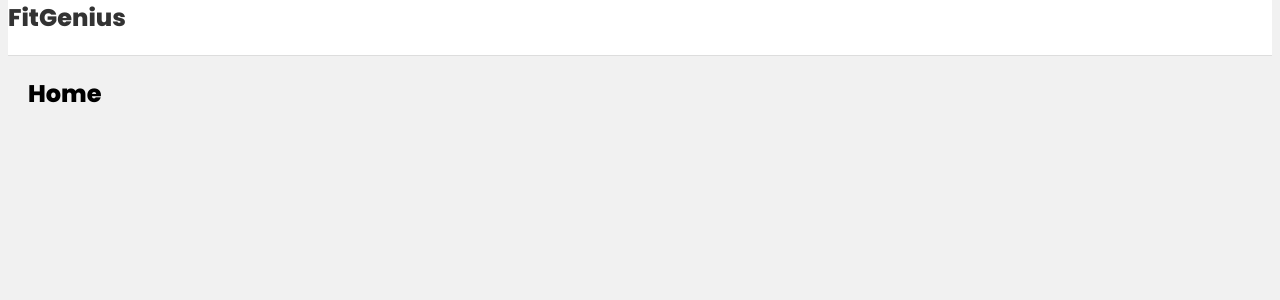
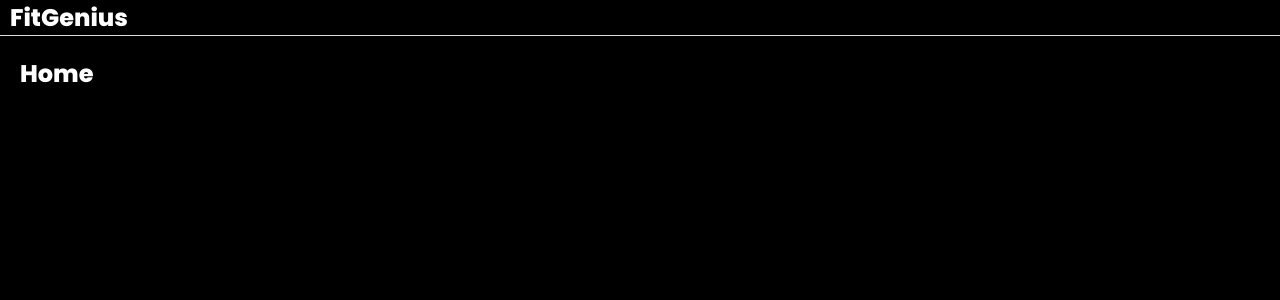
Before and after one commit to Tejas-Thind/FitGenius, a JavaScript app in the folder frontend/: page / in a window 1280 px wide. Shown: the top 300 px of the page. Built offline with nearby package versions, Linux system fonts and the light colour scheme; the HTML template or start-up script is replaced by a standard one.

Commit message:
made backround all black

```diff
--- a/frontend/src/index.css
+++ b/frontend/src/index.css
@@ -1,25 +1,31 @@
 /* Google Font */
-@import url('https://fonts.googleapis.com/css2?family=Poppins:wght@300;400;500;600;800&family=VT323&display=swap');
+@import url("https://fonts.googleapis.com/css2?family=Poppins:wght@300;400;500;600;800&family=VT323&display=swap");
 
 /* Layout */
 :root {
   --primary: #1aac83;
   --error: #e7195a;
+  --background-color: #000; /* Black background */
+  --text-color: #fff; /* White text */
 }
 
 /* Reset */
 * {
-  margin-top: 0;
+  margin: 0;
+  padding: 0;
+  box-sizing: border-box;
 }
 
 body {
-  background: #f1f1f1;
+  background: var(--background-color); /* Black background */
+  color: var(--text-color); /* White text */
   font-family: "Poppins", sans-serif;
 }
 
 header {
-  background: #fff;
-  border-bottom: 1px solid #ddd; /* Optional: Add a border to see if there's an issue */
+  background: var(--background-color); /* Black background for header */
+  border-bottom: 1px solid #ddd; /* Optional: Adjust border color if needed */
+  padding-left: 10px;
 }
 
 header .container {
@@ -32,7 +38,7 @@ header .container {
 }
 
 header a {
-  color: #333;
+  color: var(--text-color); /* White text for links */
   text-decoration: none;
 }
 
@@ -40,4 +46,24 @@ header a {
   max-width: 1400px;
   padding: 20px;
   margin: 0 auto;
+  color: var(--text-color); /* White text for page content */
 }
+
+/* Additional Styling for other elements (optional) */
+a {
+  color: var(--text-color); /* White text for all links */
+}
+
+h1,
+h2,
+h3,
+h4,
+h5,
+h6 {
+  color: var(--text-color); /* White text for headings */
+}
+
+button {
+  background-color: var(--primary); /* Set button color to primary */
+  color: var(--text-color); /* White text on buttons */
+}
```
